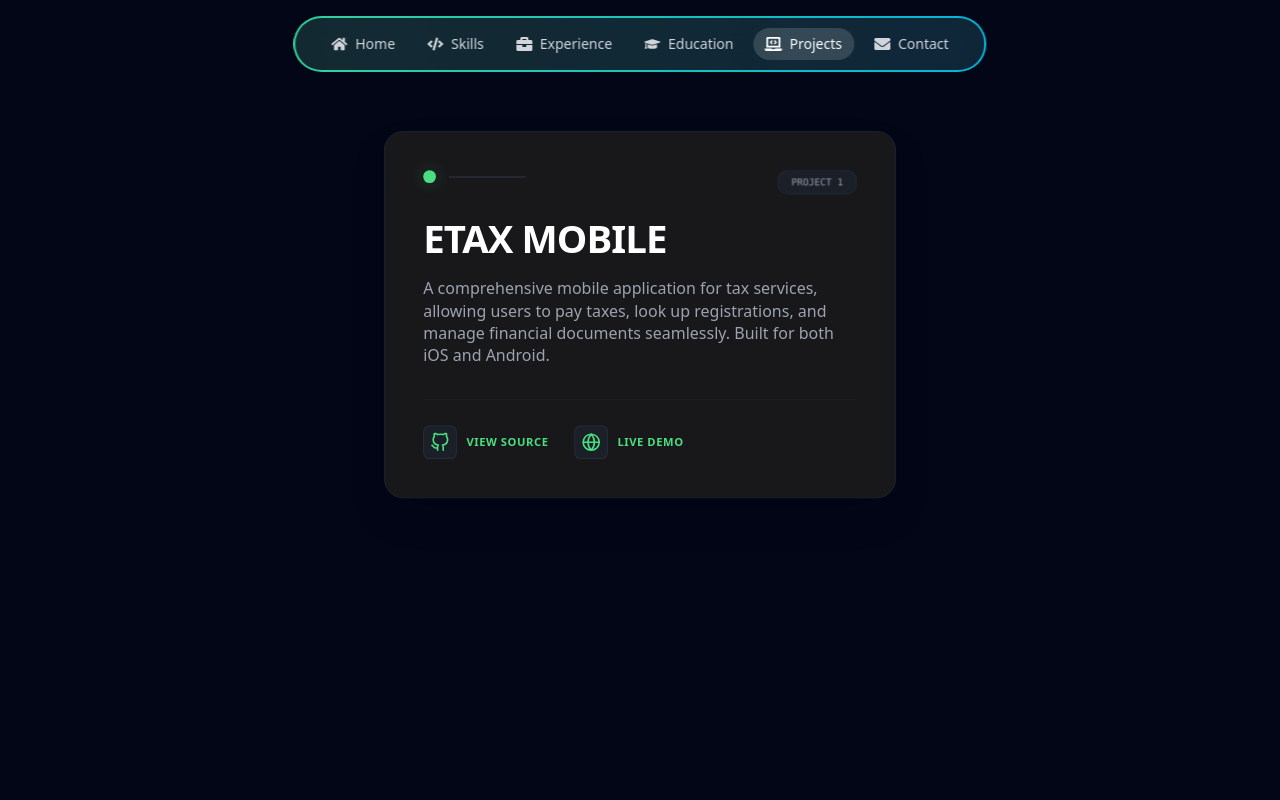
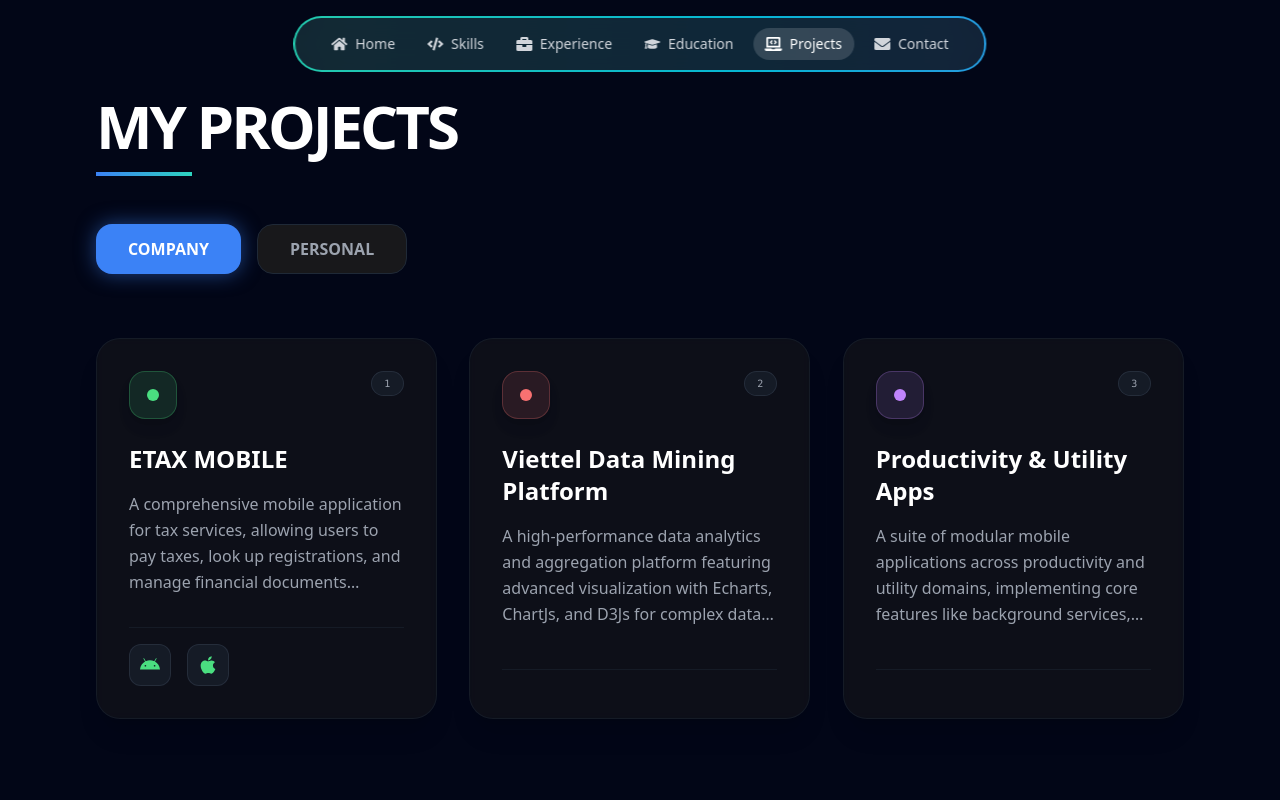
Before and after one commit to nguyenvietcuong0112/nguyenvietcuong_profolio, a React (Vite) app: page /projects in a window 1280 px wide. Shown: the top 800 px of the page. Built offline with nearby package versions, Linux system fonts and the light colour scheme.

Commit message:
fix bugs

```diff
--- a/src/pages/Hero/Hero.jsx
+++ b/src/pages/Hero/Hero.jsx
@@ -200,7 +200,7 @@
               {/* Description */}
               <div className="relative mb-8 sm:mb-12 max-w-xl">
                 <p className="text-base sm:text-xl text-gray-300/90 leading-relaxed">
-                  Flutter & Android (Java) Developer 🚀 | Crafting high-performance mobile apps 🔧 | Turning ideas into products 💻✨
+                  Flutter & Android Developer 🚀 | Crafting high-performance mobile apps 🔧 | Turning ideas into products 💻✨
                 </p>
               </div>
 
--- a/src/pages/Projects/Projects.jsx
+++ b/src/pages/Projects/Projects.jsx
@@ -1,123 +1,121 @@
-import { ReactLenis } from "lenis/react";
-import { useTransform, motion, useScroll } from "framer-motion";
-import { useRef, useEffect } from "react";
+import { motion, AnimatePresence } from "framer-motion";
+import { useState } from "react";
 import PropTypes from "prop-types";
+import { FaAndroid, FaApple, FaGithub } from "react-icons/fa";
 
 const projects = [
   {
     title: "ETAX MOBILE",
+    category: "company",
     description:
       "A comprehensive mobile application for tax services, allowing users to pay taxes, look up registrations, and manage financial documents seamlessly. Built for both iOS and Android.",
-    link: "/projects/etax_mobile.png",
     color: "#4ade80",
     githubLink: "#",
-    liveLink: "#",
+    androidLink: "https://play.google.com/store/apps/details?id=com.etax.icanhan",
+    iosLink: "https://apps.apple.com/vn/app/etax-mobile/id1589750682?l=vi",
+  },
+  {
+    title: "Coloring Book - Paint & Color Art",
+    category: "personal",
+    description:
+      "A relaxing and creative coloring book application for all ages, featuring a wide variety of artworks to color and share. High performance with smooth rendering.",
+    color: "#fb923c",
+    githubLink: "#",
+    androidLink: "https://play.google.com/store/apps/details?id=com.fillcolor.coloringbook.paint.colorart",
   },
   {
     title: "Viettel Data Mining Platform",
+    category: "company",
     description:
       "A high-performance data analytics and aggregation platform featuring advanced visualization with Echarts, ChartJs, and D3Js for complex data insights.",
-    link: "/projects/viettel_mining.png",
     color: "#f87171",
     githubLink: "#",
-    liveLink: "#",
   },
   {
     title: "Jasu (Tutor Connection App)",
+    category: "personal",
     description:
       "An innovative platform connecting tutors and students, featuring real-time class registration, tutor profiles, and a streamlined educational management system.",
-    link: "/projects/jasu_app.png",
     color: "#60a5fa",
     githubLink: "#",
-    liveLink: "#",
   },
   {
     title: "Productivity & Utility Apps",
+    category: "company",
     description:
       "A suite of modular mobile applications across productivity and utility domains, implementing core features like background services, push notifications, and Firebase integration.",
-    link: "/projects/mobile_apps.png",
     color: "#c084fc",
     githubLink: "#",
-    liveLink: "#",
   }
 ];
 
 export default function Projects() {
-  const container = useRef(null);
-  const { scrollYProgress } = useScroll({
-    target: container,
-    offset: ["start start", "end end"],
-  });
+  const [activeTab, setActiveTab] = useState("company");
 
-  useEffect(() => {
-    // Add specific styles for 1366x768 resolution
-    const style = document.createElement("style");
-    style.textContent = `
-      @media screen and (width: 1366px) and (height: 768px),
-             screen and (width: 1367px) and (height: 768px),
-             screen and (width: 1368px) and (height: 769px) {
-        .project-card {
-          scale: 0.85;
-          margin-top: -5vh;
-        }
-        .project-container {
-          height: 90vh;
-        }
-      }
-    `;
-    document.head.appendChild(style);
-
-    // Resolution check function
-    const checkResolution = () => {
-      const isTargetResolution =
-        window.innerWidth >= 1360 &&
-        window.innerWidth <= 1370 &&
-        window.innerHeight >= 760 &&
-        window.innerHeight <= 775;
-
-      if (isTargetResolution) {
-        document.documentElement.style.setProperty("--project-scale", "0.85");
-        document.documentElement.style.setProperty("--project-margin", "-5vh");
-      } else {
-        document.documentElement.style.setProperty("--project-scale", "1");
-        document.documentElement.style.setProperty("--project-margin", "0");
-      }
-    };
-
-    checkResolution();
-    window.addEventListener("resize", checkResolution);
-
-    return () => {
-      document.head.removeChild(style);
-      window.removeEventListener("resize", checkResolution);
-    };
-  }, []);
+  const filteredProjects = projects.filter(
+    (project) => project.category === activeTab
+  );
 
   return (
-    <ReactLenis root>
-      <main className="bg-black" ref={container}>
-        <section className="text-white w-full bg-slate-950">
-          {projects.map((project, i) => {
-            const targetScale = 1 - (projects.length - i) * 0.05;
-            return (
+    <section className="bg-slate-950 py-24 px-6 md:px-12 lg:px-24 min-h-screen">
+      <div className="max-w-7xl mx-auto">
+        <motion.div
+          initial={{ opacity: 0, y: 20 }}
+          whileInView={{ opacity: 1, y: 0 }}
+          viewport={{ once: true }}
+          className="mb-12"
+        >
+          <h2 className="text-4xl md:text-6xl font-black text-white mb-4 tracking-tighter">
+            MY PROJECTS
+          </h2>
+          <div className="h-1 w-24 bg-gradient-to-r from-blue-500 to-teal-400" />
+        </motion.div>
+
+        {/* Tab Switcher */}
+        <div className="flex gap-4 mb-16">
+          <button
+            onClick={() => setActiveTab("company")}
+            className={`px-8 py-3 rounded-2xl font-bold transition-all duration-300 ${
+              activeTab === "company"
+                ? "bg-blue-500 text-white shadow-[0_0_20px_rgba(59,130,246,0.5)]"
+                : "bg-zinc-900 text-gray-400 hover:bg-zinc-800 border border-gray-800"
+            }`}
+          >
+            COMPANY
+          </button>
+          <button
+            onClick={() => setActiveTab("personal")}
+            className={`px-8 py-3 rounded-2xl font-bold transition-all duration-300 ${
+              activeTab === "personal"
+                ? "bg-teal-500 text-white shadow-[0_0_20px_rgba(20,184,166,0.5)]"
+                : "bg-zinc-900 text-gray-400 hover:bg-zinc-800 border border-gray-800"
+            }`}
+          >
+            PERSONAL
+          </button>
+        </div>
+
+        <motion.div
+          layout
+          className="grid grid-cols-1 md:grid-cols-2 lg:grid-cols-3 gap-8"
+        >
+          <AnimatePresence mode="popLayout">
+            {filteredProjects.map((project, i) => (
               <Card
-                key={`p_${i}`}
+                key={project.title}
                 i={i}
-                url={project.link}
                 title={project.title}
                 color={project.color}
                 description={project.description}
-                progress={scrollYProgress}
-                range={[i * 0.25, 1]}
-                targetScale={targetScale}
                 githubLink={project.githubLink}
-                liveLink={project.liveLink}
+                androidLink={project.androidLink}
+                iosLink={project.iosLink}
               />
-            );
-          })}
+            ))}
+          </AnimatePresence>
+        </motion.div>
+      </div>
     </section>
-      </main>
-    </ReactLenis>
   );
 }
 
@@ -125,145 +123,90 @@
   i,
   title,
   description,
-  url,
   color,
-  progress,
-  range,
-  targetScale,
   githubLink,
-  liveLink,
+  androidLink,
+  iosLink,
 }) {
-  const container = useRef(null);
-  const scale = useTransform(progress, range, [1, targetScale]);
-
   return (
+    <motion.div
+      layout
+      initial={{ opacity: 0, scale: 0.9 }}
+      animate={{ opacity: 1, scale: 1 }}
+      exit={{ opacity: 0, scale: 0.9 }}
+      transition={{ duration: 0.3 }}
+      className="group"
+    >
+      <div className="h-full bg-zinc-900/50 backdrop-blur-sm border border-gray-800/50 rounded-3xl overflow-hidden flex flex-col p-8 transition-all duration-300 hover:border-gray-700 hover:bg-zinc-900 shadow-xl">
+        <div className="flex justify-between items-start mb-6">
           <div
-      ref={container}
-      className="h-screen flex items-center justify-center sticky top-0 project-container"
+            className="w-12 h-12 rounded-2xl flex items-center justify-center shadow-lg transform group-hover:scale-110 transition-transform duration-300"
+            style={{ backgroundColor: `${color}20`, border: `1px solid ${color}40` }}
           >
-      <motion.div
-        style={{
-          scale,
-          top: `calc(-5vh + ${i * 25}px)`,
-          transform: `scale(var(--project-scale, 1))`,
-          marginTop: "var(--project-margin, 0)",
-        }}
-        className="relative -top-[15%] h-auto w-[90%] md:w-[70%] lg:w-[60%] xl:w-[50%] origin-top project-card"
-        whileHover={{
-          y: -8,
-          transition: { duration: 0.3 },
-        }}
-      >
-        {/* Simplified modern card design without image */}
-        <div className="w-full bg-zinc-900 border border-gray-800 rounded-3xl overflow-hidden shadow-2xl p-8 md:p-12">
-          <div className="flex flex-col h-full">
-            <div className="flex justify-between items-start mb-8">
-              <div className="flex items-center gap-4">
-                <div
-                  className="w-4 h-4 rounded-full shadow-[0_0_15px_rgba(0,0,0,0.5)]"
-                  style={{ backgroundColor: color, boxShadow: `0 0 20px ${color}40` }}
-                />
-                <div className="h-[1px] w-12 md:w-24 bg-gray-700" />
+            <div className="w-3 h-3 rounded-full" style={{ backgroundColor: color }} />
           </div>
-              <div className="bg-gray-800/50 backdrop-blur-md text-gray-400 px-4 py-1.5 rounded-xl text-xs font-mono border border-gray-700/50">
-                PROJECT {i + 1}
+          <div className="px-3 py-1 rounded-full bg-gray-800/50 border border-gray-700/50 text-[10px] font-mono text-gray-400 uppercase tracking-widest">
+            {i + 1}
           </div>
         </div>
 
-            <h2 className="text-3xl md:text-4xl lg:text-5xl font-black text-white mb-6 tracking-tight">
+        <h3 className="text-2xl font-bold text-white mb-4 group-hover:text-blue-400 transition-colors">
           {title}
-            </h2>
+        </h3>
 
-            <p className="text-lg md:text-xl text-gray-400 leading-relaxed mb-10 max-w-2xl">
+        <p className="text-gray-400 line-clamp-4 mb-8 leading-relaxed">
           {description}
         </p>
 
-            <div className="mt-auto">
-              <div className="w-full h-[1px] bg-gray-800/50 mb-8" />
-
-              <div className="flex items-center gap-8">
-                {/* GitHub Link */}
-                <motion.a
+        <div className="mt-auto space-y-4">
+          <div className="h-[1px] w-full bg-gray-800/50" />
+          <div className="flex flex-wrap gap-4">
+            {githubLink && githubLink !== "#" && (
+              <a
                 href={githubLink}
                 target="_blank"
                 rel="noopener noreferrer"
-                  className="group flex items-center gap-3 transition-colors hover:opacity-80"
-                  whileHover={{ x: 5 }}
+                className="p-2.5 rounded-xl bg-gray-800/50 border border-gray-700/50 hover:bg-gray-700 transition-colors"
+                title="View Source"
               >
-                  <div className="p-2 rounded-lg bg-gray-800/50 border border-gray-700/50">
-                    <svg
-                      xmlns="http://www.w3.org/2000/svg"
-                      width="24"
-                      height="24"
-                      viewBox="0 0 24 24"
-                      fill="none"
-                      stroke={color}
-                      strokeWidth="2"
-                      strokeLinecap="round"
-                      strokeLinejoin="round"
-                    >
-                      <path d="M9 19c-5 1.5-5-2.5-7-3m14 6v-3.87a3.37 3.37 0 0 0-.94-2.61c3.14-.35 6.44-1.54 6.44-7A5.44 5.44 0 0 0 20 4.77 5.07 5.07 0 0 0 19.91 1S18.73.65 16 2.48a13.38 13.38 0 0 0-7 0C6.27.65 5.09 1 5.09 1A5.07 5.07 0 0 0 5 4.77a5.44 5.44 0 0 0-1.5 3.78c0 5.42 3.3 6.61 6.44 7A3.37 3.37 0 0 0 9 18.13V22"></path>
-                    </svg>
-                  </div>
-                  <span
-                    className="text-sm font-bold tracking-wider uppercase"
-                    style={{ color }}
-                  >
-                    View Source
-                  </span>
-                </motion.a>
-
-                {/* Live Link */}
-                <motion.a
-                  href={liveLink}
+                <FaGithub size={20} className="text-white" />
+              </a>
+            )}
+            {androidLink && (
+              <a
+                href={androidLink}
                 target="_blank"
                 rel="noopener noreferrer"
-                  className="group flex items-center gap-3 transition-colors hover:opacity-80"
-                  whileHover={{ x: 5 }}
+                className="p-2.5 rounded-xl bg-gray-800/50 border border-gray-700/50 hover:bg-gray-700 transition-colors"
+                title="Android"
               >
-                  <div className="p-2 rounded-lg bg-gray-800/50 border border-gray-700/50">
-                    <svg
-                      xmlns="http://www.w3.org/2000/svg"
-                      width="24"
-                      height="24"
-                      viewBox="0 0 24 24"
-                      fill="none"
-                      stroke={color}
-                      strokeWidth="2"
-                      strokeLinecap="round"
-                      strokeLinejoin="round"
+                <FaAndroid size={20} color={color} />
+              </a>
+            )}
+            {iosLink && (
+              <a
+                href={iosLink}
+                target="_blank"
+                rel="noopener noreferrer"
+                className="p-2.5 rounded-xl bg-gray-800/50 border border-gray-700/50 hover:bg-gray-700 transition-colors"
+                title="iOS"
               >
-                      <circle cx="12" cy="12" r="10"></circle>
-                      <line x1="2" y1="12" x2="22" y2="12"></line>
-                      <path d="M12 2a15.3 15.3 0 0 1 4 10 15.3 15.3 0 0 1-4 10 15.3 15.3 0 0 1-4-10 15.3 15.3 0 0 1 4-10z"></path>
-                    </svg>
-                  </div>
-                  <span
-                    className="text-sm font-bold tracking-wider uppercase"
-                    style={{ color }}
-                  >
-                    Live Demo
-                  </span>
-                </motion.a>
-              </div>
+                <FaApple size={20} color={color} />
+              </a>
+            )}
           </div>
         </div>
       </div>
     </motion.div>
-    </div>
   );
 }
 
-// Add PropTypes validation
 Card.propTypes = {
   i: PropTypes.number.isRequired,
   title: PropTypes.string.isRequired,
   description: PropTypes.string.isRequired,
-  url: PropTypes.string.isRequired,
   color: PropTypes.string.isRequired,
-  progress: PropTypes.object.isRequired,
-  range: PropTypes.array.isRequired,
-  targetScale: PropTypes.number.isRequired,
-  githubLink: PropTypes.string.isRequired,
-  liveLink: PropTypes.string.isRequired,
+  githubLink: PropTypes.string,
+  androidLink: PropTypes.string,
+  iosLink: PropTypes.string,
 };
```
Lines whose indentation alone changed are shown as unchanged.
